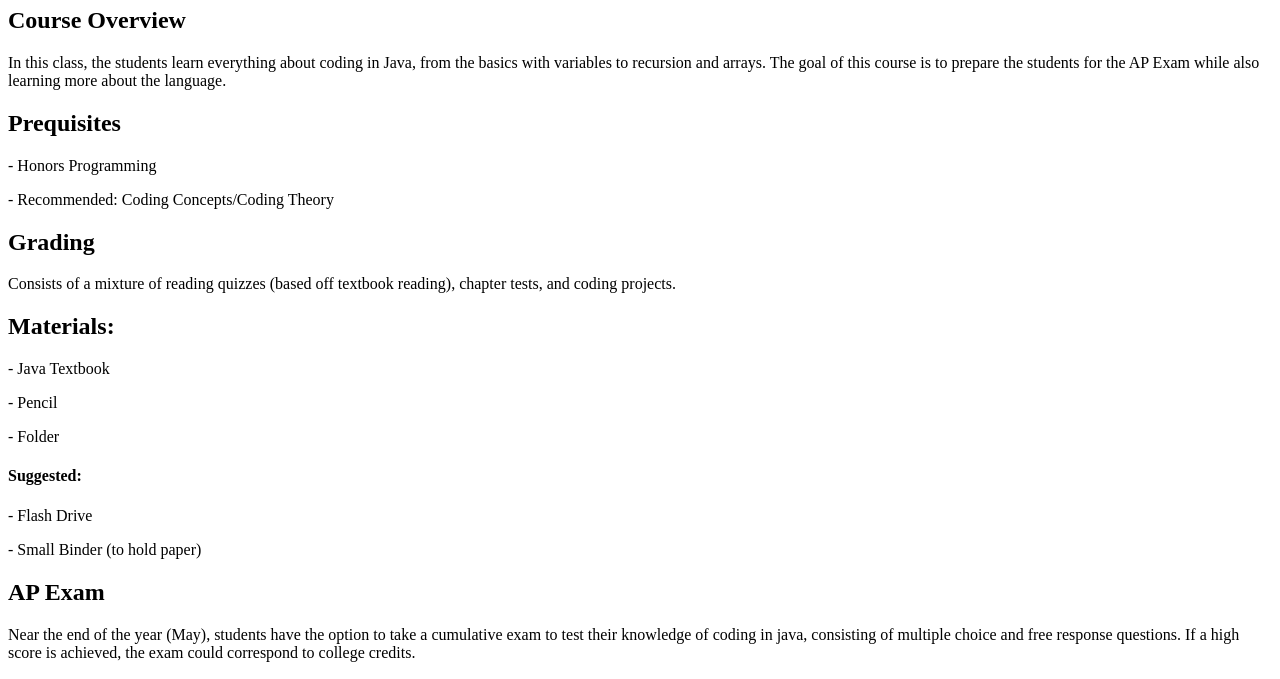
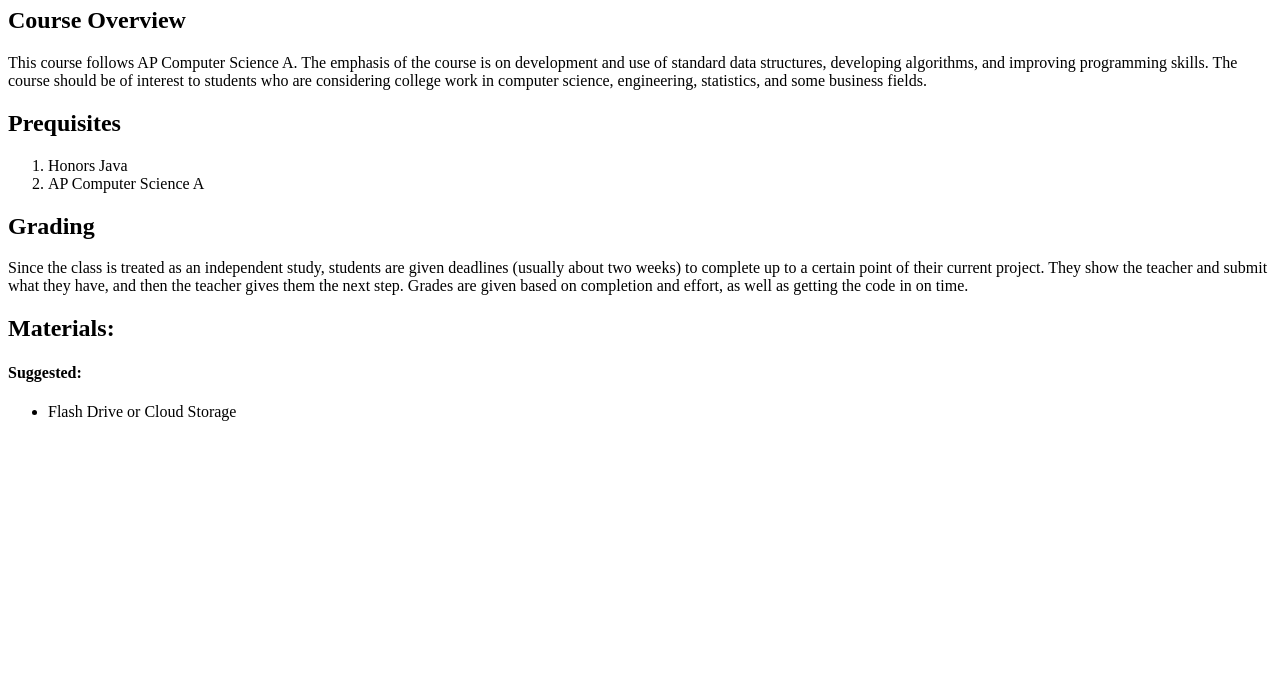
Before and after one commit to Students-Who-Code/Computer-Science-Website, a plain HTML site: page AdvancedCompSciWJava.html in a window 1280 px wide. Shown: the part 121-800 px from the top of the page. Drawn offline with Linux system fonts and the light colour scheme.

Commit message:
Update AdvancedCompSciWJava.html

```diff
--- a/AdvancedCompSciWJava.html
+++ b/AdvancedCompSciWJava.html
@@ -1,50 +1,61 @@
 <!DOCTYPE html>
 <html>
-	<head >
-		<meta charset="utf-8">
-		<title> AP Computer Science A </title>
-		<link href = "navbar-style.css" rel = "stylesheet">
+  <head>
+    <meta charset="utf-8" />
+    <title>Advanced Comp Sci W/ Java</title>
+    <link href="navbar-style.css" rel="stylesheet" />
   </head>
   <body>
     <ul id="nav-bar">
-			<li class="nav-block"><a href = "#">Home</a></li>
-			<li class="nav-block"><a href = "#">About the Teachers</a></li>
-			<li class="nav-block" id = "courses">
+      <li class="nav-block"><a href="#">Home</a></li>
+      <li class="nav-block"><a href="#">About the Teachers</a></li>
+      <li class="nav-block" id="courses">
         <a>Courses</a>
-				<div class = "dropdown-content" id = "course-content">
-					<a href = "#">Programming in C#/Visual Basic</a>
-					<a href = "Honors Programming Webpage.html">Honors Programming</a>
-					<a href = "AP Computer Science A Webpage.html">AP Computer Science A</a>
-					<a href = "#">Advanced Computer Science w/ Java</a>
-					<a href = "#">AP Computer Science Principles</a>
-					<a href = "#">Mobile Apps</a>
-					<a href = "#">Web Development</a>
+        <div class="dropdown-content" id="course-content">
+          <a href="#">Programming in C#/Visual Basic</a>
+          <a href="Honors Programming Webpage.html">Honors Programming</a>
+          <a href="AP Computer Science A Webpage.html">AP Computer Science A</a>
+          <a href="#">Advanced Computer Science w/ Java</a>
+          <a href="#">AP Computer Science Principles</a>
+          <a href="#">Mobile Apps</a>
+          <a href="#">Web Development</a>
         </div>
       </li>
-			<li class="nav-block" id = "clubs">
+      <li class="nav-block" id="clubs">
         <a>Clubs</a>
-				<div class = "dropdown-content" id = "club-content">
-					<a href = "#">Computer Club</a>
-					<a href = "#">Esports Club</a>
+        <div class="dropdown-content" id="club-content">
+          <a href="#">Computer Club</a>
+          <a href="#">Esports Club</a>
         </div>
       </li>
     </ul>
-		<h1 style="color:blue;"><b>AP Computer Science A</h1></b>
+    <h1 style="color:#456387;"><b>Advanced Computer Science with Java</b></h1>
     <h2>Course Overview</h2>
-		<p>In this class, the students learn everything about coding in Java, from the basics with variables to recursion and arrays. The goal of this course is to prepare the students for the AP Exam while also learning more about the language.</p>
+    <p>
+      This course follows AP Computer Science A. The emphasis of the course is
+      on development and use of standard data structures, developing algorithms,
+      and improving programming skills. The course should be of interest to
+      students who are considering college work in computer science,
+      engineering, statistics, and some business fields.
+    </p>
     <h2>Prequisites</h2>
-		<p>- Honors Programming</p>
-		<p>- Recommended: Coding Concepts/Coding Theory </p>
-		<h2>Grading </h2>
-		<p>Consists of a mixture of reading quizzes (based off textbook reading), chapter tests, and coding projects.</p>
+    <ol>
+      <li>Honors Java</li>
+      <li>AP Computer Science A</li>
+    </ol>
+    <!--li>Recommended: Coding Concepts/Coding Theory</li-->
+    <h2>Grading</h2>
+    <p>
+      Since the class is treated as an independent study, students are given
+      deadlines (usually about two weeks) to complete up to a certain point of
+      their current project. They show the teacher and submit what they have,
+      and then the teacher gives them the next step. Grades are given based on
+      completion and effort, as well as getting the code in on time.
+    </p>
     <h2>Materials:</h2>
-		<p>- Java Textbook</p>
-		<p>- Pencil</p>
-		<p>- Folder</p>
     <h4>Suggested:</h4>
-		<p>- Flash Drive</p>
-		<p>- Small Binder (to hold paper)</p>
-		<h2>AP Exam</h2>
-		<p>Near the end of the year (May), students have the option to take a cumulative exam to test their knowledge of coding in java, consisting of multiple choice and free response questions. If a high score is achieved, the exam could correspond to college credits.</p>
+    <ul>
+      <li>Flash Drive or Cloud Storage</li>
+    </ul>
   </body>
 </html>
```
Lines whose indentation alone changed are shown as unchanged.
